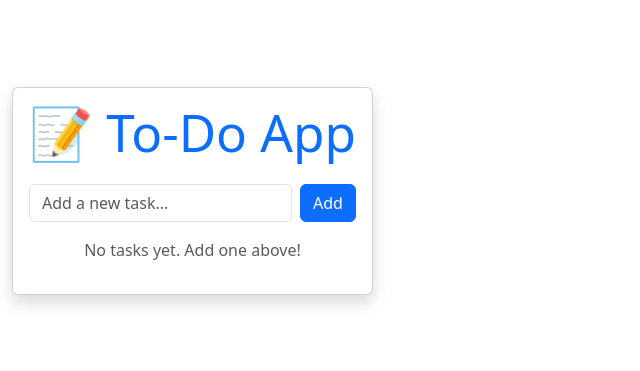
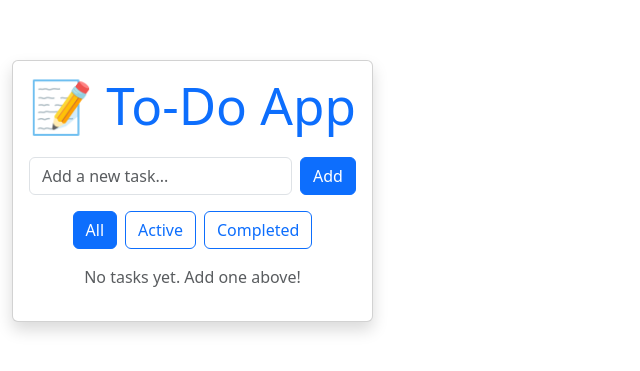
Before and after one commit to PeterOsoo/react-todo-app-2, a React (Vite) app: page / in a window 1280 px wide. Shown: the part 209-580 px from the top of the page, without its empty margins (0-640 px from the left). Built offline with nearby package versions, Linux system fonts and the light colour scheme; the HTML template or start-up script is replaced by a standard one.

Commit message:
feat: add task filtering (All / Active / Completed) with Bootstrap buttons

```diff
--- a/src/App.jsx
+++ b/src/App.jsx
@@ -7,6 +7,7 @@ export default function App() {
     const saved = localStorage.getItem("tasks");
     return saved ? JSON.parse(saved) : [];
   });
+  const [filter, setFilter] = useState("all"); // new filter state
 
   useEffect(() => {
     localStorage.setItem("tasks", JSON.stringify(tasks));
@@ -19,22 +20,51 @@ export default function App() {
   };
 
   const toggleTask = (id) => {
-    setTasks(tasks.map(t =>
-      t.id === id ? { ...t, completed: !t.completed } : t
-    ));
+    setTasks(tasks.map(t => t.id === id ? { ...t, completed: !t.completed } : t));
   };
 
   const deleteTask = (id) => {
     setTasks(tasks.filter(t => t.id !== id));
   };
 
+  // filter tasks based on selected filter
+  const filteredTasks = tasks.filter(task => {
+    if (filter === "active") return !task.completed;
+    if (filter === "completed") return task.completed;
+    return true; // all
+  });
+
   return (
     <div className="container my-5">
       <div className="card shadow">
         <div className="card-body">
           <h1 className="text-center text-primary mb-4">📝 To-Do App</h1>
+
           <TodoInput onAdd={addTask} />
-          <TodoList tasks={tasks} onToggle={toggleTask} onDelete={deleteTask} />
+
+          {/* Filter buttons */}
+          <div className="d-flex justify-content-center mb-3">
+            <button
+              className={`btn btn-outline-primary me-2 ${filter === "all" ? "active" : ""}`}
+              onClick={() => setFilter("all")}
+            >
+              All
+            </button>
+            <button
+              className={`btn btn-outline-primary me-2 ${filter === "active" ? "active" : ""}`}
+              onClick={() => setFilter("active")}
+            >
+              Active
+            </button>
+            <button
+              className={`btn btn-outline-primary ${filter === "completed" ? "active" : ""}`}
+              onClick={() => setFilter("completed")}
+            >
+              Completed
+            </button>
+          </div>
+
+          <TodoList tasks={filteredTasks} onToggle={toggleTask} onDelete={deleteTask} />
         </div>
       </div>
     </div>
--- a/src/components/TodoList.jsx
+++ b/src/components/TodoList.jsx
@@ -18,6 +18,7 @@ export default function TodoList({ tasks, onToggle, onDelete }) {
           >
             {task.text}
           </span>
+
           <button
             className="btn btn-sm btn-danger"
             onClick={() => onDelete(task.id)}
```
